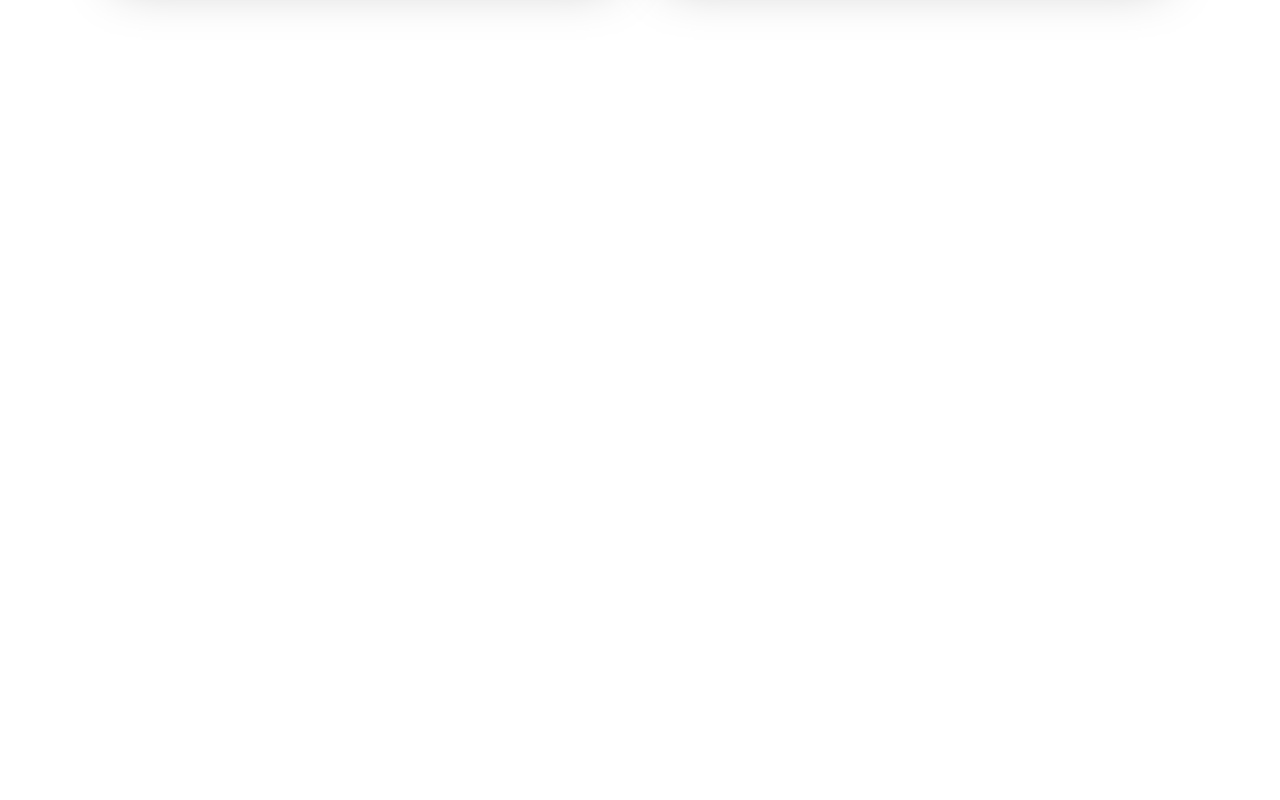
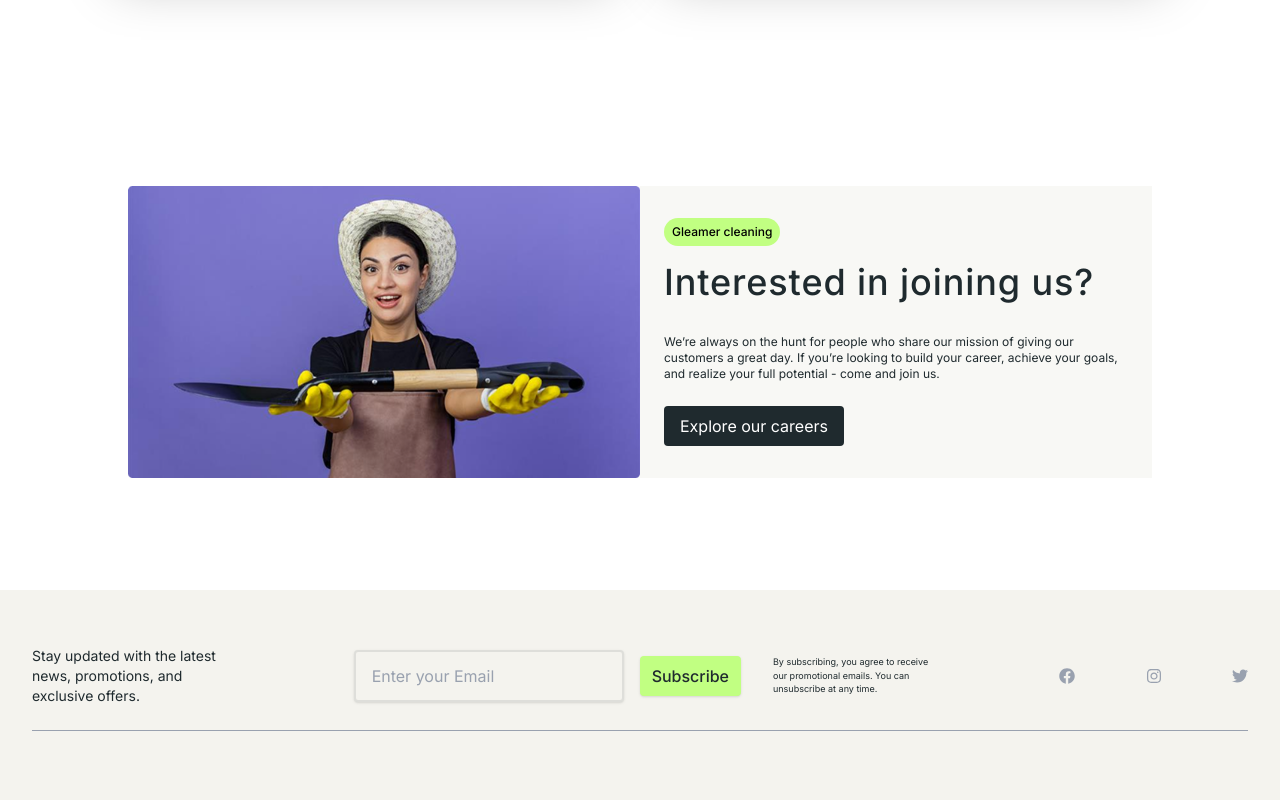
Before and after one commit to Ahmed-rbr/Cleaning_Services, a React (Vite) app: page /about in a window 1280 px wide. Shown: the part 2160-2960 px from the top of the page. Before the commit the page ends 2234 px from the top, so only its background shows below. Built offline with nearby package versions, Linux system fonts and the light colour scheme.

Commit message:
finished about page

```diff
--- /dev/null
+++ b/src/components/JoinUs.jsx
@@ -0,0 +1,34 @@
+import { useNavigate } from "react-router-dom";
+
+const JoinUs = () => {
+  const navigate = useNavigate();
+  return (
+    <div className="bg py-16">
+      <div className="txt w-4/5 m-auto  grid grid-cols-1 md:grid-cols-2 rounded   ">
+        <img className=" rounded-none" src="./imgs/join.png" alt="" />
+        <div className="flex p-6 justify-center flex-col items-baseline  gap-4 dark:bg-primary bg-[#F8F8F5]">
+          <span className="bg-bgAccent text-xs px-2 font-medium rounded-full text-black p-1.5">
+            Gleamer cleaning
+          </span>
+          <h1 className="md:text-4xl text-3xl mb-4 font-medium tracking-wide">
+            Interested in joining us?
+          </h1>
+          <p className="text-xs mb-2">
+            We’re always on the hunt for people who share our mission of giving
+            our customers a great day. If you’re looking to build your career,
+            achieve your goals, and realize your full potential - come and join
+            us.
+          </p>
+          <button
+            onClick={() => navigate("/contact")}
+            className="bg-primary text-primaryDark py-2 px-4 rounded hover:cursor-pointer  hover:text-[#A8FF39] duration-150 transition-all"
+          >
+            Explore our careers{" "}
+          </button>
+        </div>
+      </div>
+    </div>
+  );
+};
+
+export default JoinUs;
--- a/src/pages/About.jsx
+++ b/src/pages/About.jsx
@@ -3,10 +3,11 @@ import HeroPages from "../components/HeroPages";
 import AboutHeroSec from "../components/AboutHeroSec";
 import AboutStats from "../components/AboutStats";
 import AboutQuotes from "../components/AboutQuotes";
-
+import JoinUs from "../components/JoinUs";
+import Footer from "../components/Footer";
 const About = () => {
   return (
-    <article className="space-y-12">
+    <article className="space-y-12 bg ">
       <HeroPages
         p={
           "  We’ll create high-quality linkable content and build at least 40high-authority links to each asset, paving the way for you to growyour ranking, improve brand."
@@ -16,6 +17,8 @@ const About = () => {
       <AboutHeroSec />
       <AboutStats />
       <AboutQuotes />
+      <JoinUs />
+      <Footer />
     </article>
   );
 };
```
Also changed, not shown: public/imgs/map.svg (added).
